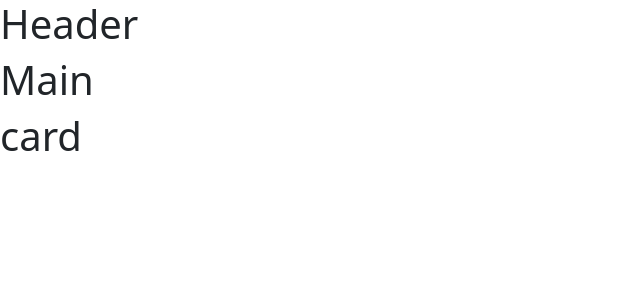
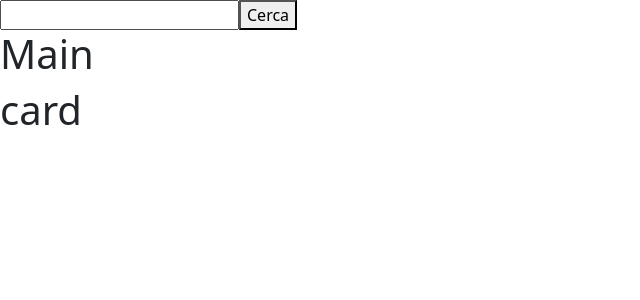
Before and after one commit to LucaCavatassi/vite-boolflix, a Vue app: page / in a window 1280 px wide. Shown: the top 300 px of the page, without its empty margins (0-640 px from the left). Built offline with nearby package versions, Linux system fonts and the light colour scheme.

Commit message:
feat: movie search logic working

```diff
--- a/src/App.vue
+++ b/src/App.vue
@@ -1,5 +1,6 @@
 <script>
-import axios from 'axios';
+import axios from "axios";
+import { store } from "../src/store.js";
 import AppHeader from "../src/components/AppHeader.vue";
 import AppMain from "../src/components/AppMain.vue";
 
@@ -9,8 +10,28 @@ export default {
     AppMain
   },
 
-  data(){
+  data() {
     return {
+      store,
+
+    }
+  },
+
+  created() {
+
+
+  },
+
+  methods: {
+    searchMovies() {
+      axios.get("https://api.themoviedb.org/3/search/movie?api_key=119bcd8d57bfd115fef5559216eb0836", {
+        params: {
+          query: this.store.searchQuery
+        }
+      }).then((resp) => {
+        this.store.moviesArray = resp.data.results
+        console.log(this.store.moviesArray);
+      });
 
     }
   }
@@ -19,10 +40,8 @@ export default {
 </script>
 
 <template>
-  <AppHeader />
+  <AppHeader @search="searchMovies" />
   <AppMain />
 </template>
 
-<style>
-
-</style>
+<style></style>
--- a/src/components/AppHeader.vue
+++ b/src/components/AppHeader.vue
@@ -1,8 +1,10 @@
 <script>
+import { store } from "/src/store.js";
+
 export default {
     data(){
         return {
-
+            store,
         }
     }
 }
@@ -10,7 +12,12 @@ export default {
 </script>
 
 <template>
-<h1>Header</h1>
+    <div>
+        <input type="text" id="searchQuery" v-model="this.store.searchQuery">
+        <label for="searchQuery"></label>
+        <button @click="$emit('search')" type="button">Cerca</button>
+    </div>
+
 </template>
 
 <style>
```
